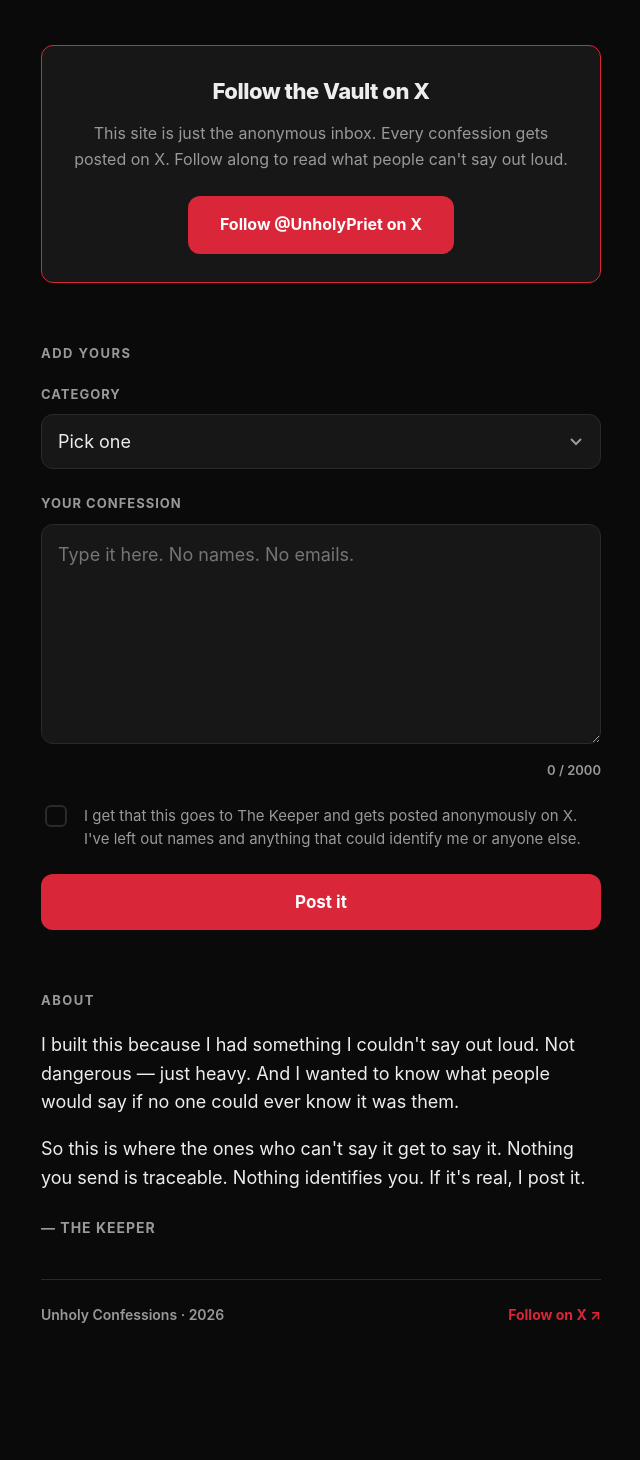
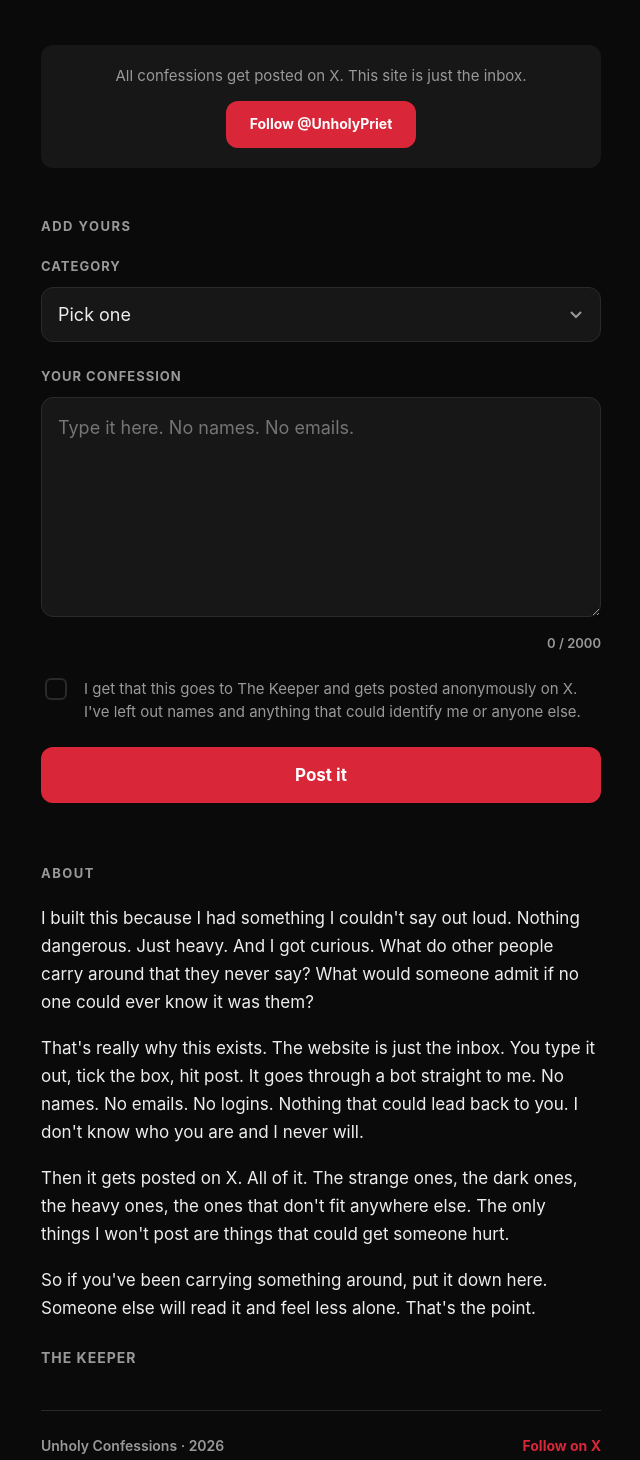
Before and after one commit to zioneddie/unholy-confessions, a website: page index.html in a window 1280 px wide. Shown: the part 540-2000 px from the top of the page, without its empty margins (319-959 px from the left). Before the commit the page ends 1947 px from the top, so only its background shows below. Drawn offline with Linux system fonts and the light colour scheme.

Commit message:
Refactor X CTA styles and update About section text
Updated styles and text for the X CTA section and adjusted font sizes. Modified the About section for clarity and changed the success modal message.

```diff
--- a/index.html
+++ b/index.html
@@ -118,34 +118,28 @@
     color: var(--text);
   }
 
-  /* X CTA Box */
+  /* X CTA (smaller now) */
   .x-cta {
     background: var(--surface);
-    border: 1px solid var(--accent);
     border-radius: var(--radius);
-    padding: 28px 24px;
+    padding: 20px;
     text-align: center;
-    margin-bottom: 60px;
+    margin-bottom: 48px;
   }
-  .x-cta h3 {
-    font-size: 22px;
-    margin: 0 0 12px;
-    font-weight: 800;
-    letter-spacing: -0.5px;
-  }
-  .x-cta p {
+  .x-cta .x-text {
+    font-size: 15px;
     color: var(--text-muted);
-    font-size: 16px;
-    margin: 0 0 24px;
+    margin: 0 0 14px;
+    line-height: 1.5;
   }
   .x-cta .btn {
     display: inline-block;
     background: var(--accent);
     color: #fff;
     text-decoration: none;
-    font-size: 16px;
+    font-size: 14px;
     font-weight: 700;
-    padding: 16px 32px;
+    padding: 12px 24px;
     border-radius: var(--radius);
     transition: background 0.2s, transform 0.1s;
   }
@@ -268,11 +262,11 @@
 
   /* About */
   .about p {
-    font-size: 18px;
-    line-height: 1.6;
+    font-size: 17px;
+    line-height: 1.65;
     color: var(--text);
     margin: 0 0 18px;
-    max-width: 50ch;
+    max-width: 52ch;
   }
   .about .sig {
     font-size: 14px;
@@ -302,7 +296,7 @@
   }
   footer a:hover { color: var(--accent-hover); }
 
-  /* Modal Pop-up */
+  /* Modal */
   .modal-overlay {
     position: fixed;
     top: 0; left: 0; right: 0; bottom: 0;
@@ -390,36 +384,30 @@
     <nav>
       <a href="#post">Post</a>
       <a href="#about">About</a>
-      <!-- Top right X link (kept as requested) -->
-      <a href="https://x.com/UnholyPriet" target="_blank" rel="noopener">X ↗</a>
+      <a href="https://x.com/UnholyPriet" target="_blank" rel="noopener">X</a>
     </nav>
   </header>
 
   <section class="hero">
     <h1>What people can't say out loud.</h1>
-    <p>Anonymous. No accounts. No tracking. If it's real, it gets posted here — as written, without a name attached.</p>
+    <p>Anonymous. No accounts. No tracking. If it's real, it gets posted. No name attached.</p>
   </section>
 
   <section id="archive">
     <div class="section-head">Archive</div>
     <div class="feed">
 
-      <!-- Confession 001 -->
       <article class="card">
         <div class="card-meta"><span class="num">№ 001</span> &nbsp;·&nbsp; The Keeper &nbsp;·&nbsp; Oct 2026</div>
         <p>I want to know what someone would say if no one would ever know it was them.</p>
       </article>
 
-      <!-- Copy the article block above to add more confessions -->
-
     </div>
   </section>
 
-  <!-- NEW: X CTA Box -->
   <section class="x-cta">
-    <h3>Follow the Vault on X</h3>
-    <p>This site is just the anonymous inbox. Every confession gets posted on X. Follow along to read what people can't say out loud.</p>
-    <a class="btn" href="https://x.com/UnholyPriet" target="_blank" rel="noopener">Follow @UnholyPriet on X</a>
+    <p class="x-text">All confessions get posted on X. This site is just the inbox.</p>
+    <a class="btn" href="https://x.com/UnholyPriet" target="_blank" rel="noopener">Follow @UnholyPriet</a>
   </section>
 
   <section id="post">
@@ -456,24 +444,30 @@
 
   <section id="about" class="about" style="margin-top: 60px;">
     <div class="section-head">About</div>
-    <p>I built this because I had something I couldn't say out loud. Not dangerous — just heavy. And I wanted to know what people would say if no one could ever know it was them.</p>
-    <p>So this is where the ones who can't say it get to say it. Nothing you send is traceable. Nothing identifies you. If it's real, I post it.</p>
-    <p class="sig">— The Keeper</p>
+
+    <p>I built this because I had something I couldn't say out loud. Nothing dangerous. Just heavy. And I got curious. What do other people carry around that they never say? What would someone admit if no one could ever know it was them?</p>
+
+    <p>That's really why this exists. The website is just the inbox. You type it out, tick the box, hit post. It goes through a bot straight to me. No names. No emails. No logins. Nothing that could lead back to you. I don't know who you are and I never will.</p>
+
+    <p>Then it gets posted on X. All of it. The strange ones, the dark ones, the heavy ones, the ones that don't fit anywhere else. The only things I won't post are things that could get someone hurt.</p>
+
+    <p>So if you've been carrying something around, put it down here. Someone else will read it and feel less alone. That's the point.</p>
+
+    <p class="sig">The Keeper</p>
   </section>
 
   <footer>
     <span>Unholy Confessions · 2026</span>
-    <a href="https://x.com/UnholyPriet" target="_blank" rel="noopener">Follow on X ↗</a>
+    <a href="https://x.com/UnholyPriet" target="_blank" rel="noopener">Follow on X</a>
   </footer>
 
 </div>
 
-<!-- Success Modal -->
 <div id="success-overlay" class="modal-overlay" role="dialog" aria-modal="true">
   <div class="modal">
     <div class="modal-icon">✓</div>
     <h2>Sent.</h2>
-    <p>Your words are in the Vault. They'll be posted anonymously on X soon. Follow <strong>@UnholyPriet</strong> to see it.</p>
+    <p>It's in. It'll go up on X soon. Follow @UnholyPriet to see it.</p>
     <button id="close-success" type="button">Close</button>
   </div>
 </div>
@@ -482,7 +476,6 @@
 (function () {
   "use strict";
 
-  // Your existing Render backend
   var API_URL = "https://unholy-confessions.onrender.com/api/confessions";
 
   var form      = document.getElementById("confession-form");
@@ -575,11 +568,11 @@
       form.reset();
       updateCount();
       clearStatus();
-      overlay.classList.add("open"); // Open the success modal
+      overlay.classList.add("open");
     })
     .catch(function (error) {
       if (error.name === "AbortError") {
-        showStatus("Timed out. Delivery may be uncertain — check before sending again.", "err");
+        showStatus("Timed out. Delivery may be uncertain, check before sending again.", "err");
       } else if (error instanceof TypeError) {
         showStatus("Couldn't reach the Vault. Check your connection and try again.", "err");
       } else {
@@ -594,7 +587,6 @@
     });
   });
 
-  // Close modal logic
   if (closeBtn) {
     closeBtn.addEventListener("click", function () {
       overlay.classList.remove("open");
```
